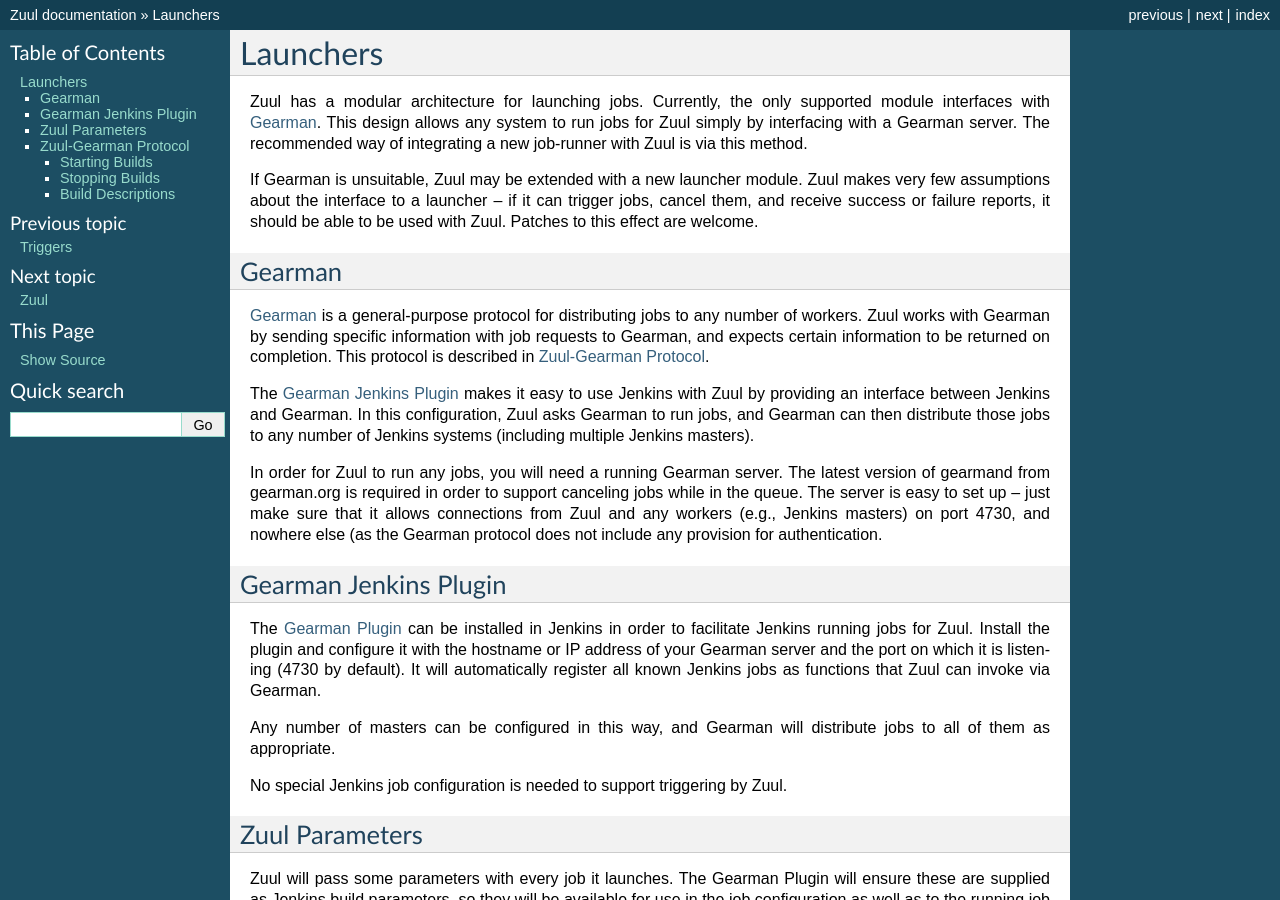
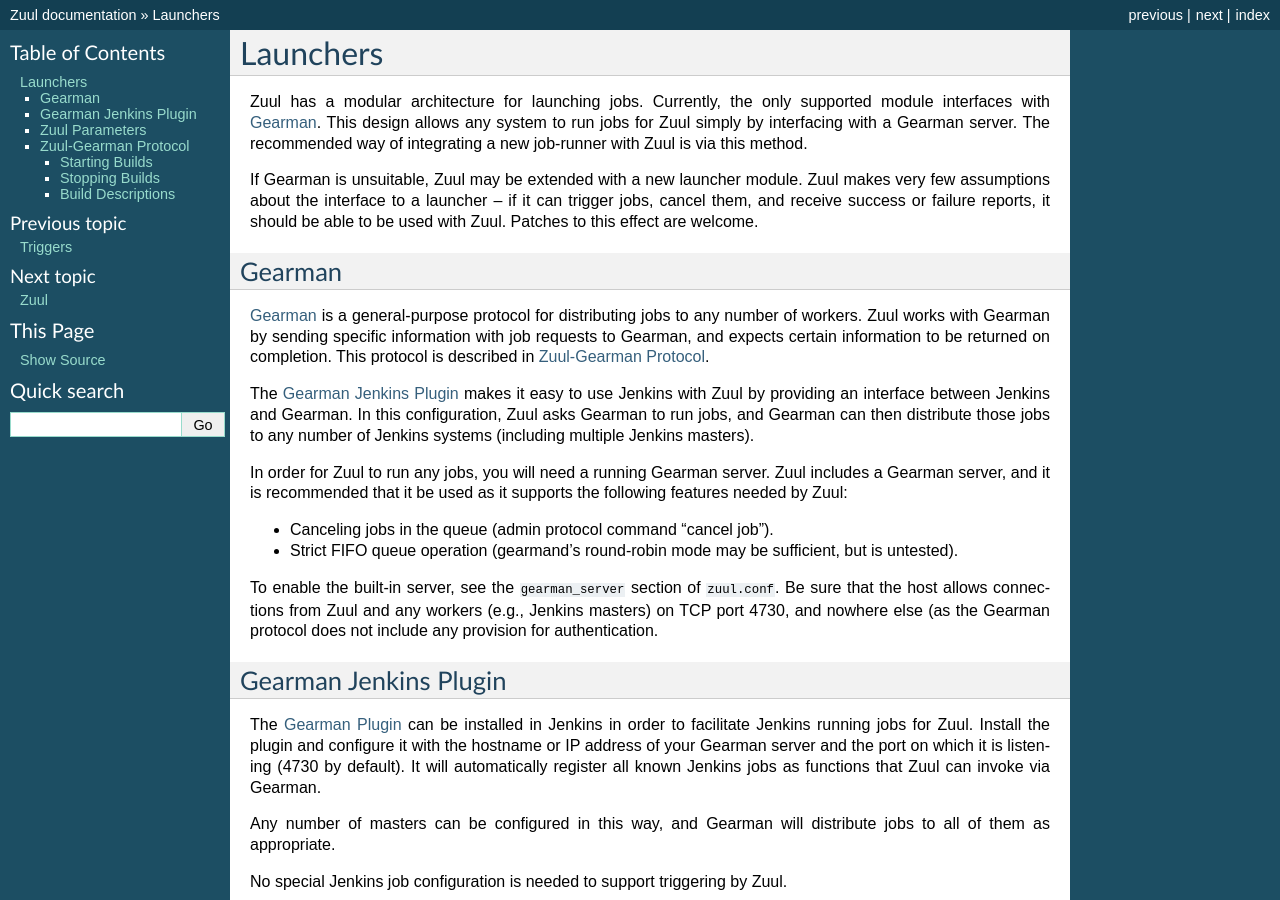
Before and after one commit to openstack-infra/zuul, a Sphinx documentation site: the page built from doc/source/launchers.rst, in a window 1280 px wide and 900 px high. Built offline with Sphinx 7.4.7, drawn with Linux system fonts in a browser that asks for light colours.

Commit message:
Include internal gearman server in docs
Change-Id: I668206d7a07f665309ca392a8e5f1702c278c47e

```diff
--- a/doc/source/launchers.rst
+++ b/doc/source/launchers.rst
@@ -38,10 +38,16 @@
 multiple Jenkins masters).
 
 In order for Zuul to run any jobs, you will need a running Gearman
-server.  The latest version of gearmand from gearman.org is required
-in order to support canceling jobs while in the queue.  The server is
-easy to set up -- just make sure that it allows connections from Zuul
-and any workers (e.g., Jenkins masters) on port 4730, and nowhere else
+server.  Zuul includes a Gearman server, and it is recommended that it
+be used as it supports the following features needed by Zuul:
+
+* Canceling jobs in the queue (admin protocol command "cancel job").
+* Strict FIFO queue operation (gearmand's round-robin mode may be
+  sufficient, but is untested).
+
+To enable the built-in server, see the ``gearman_server`` section of
+``zuul.conf``.  Be sure that the host allows connections from Zuul and
+any workers (e.g., Jenkins masters) on TCP port 4730, and nowhere else
 (as the Gearman protocol does not include any provision for
 authentication.
 
```
Also changed, not shown: doc/source/zuul.rst (+11 -0 lines), 1 other file.
